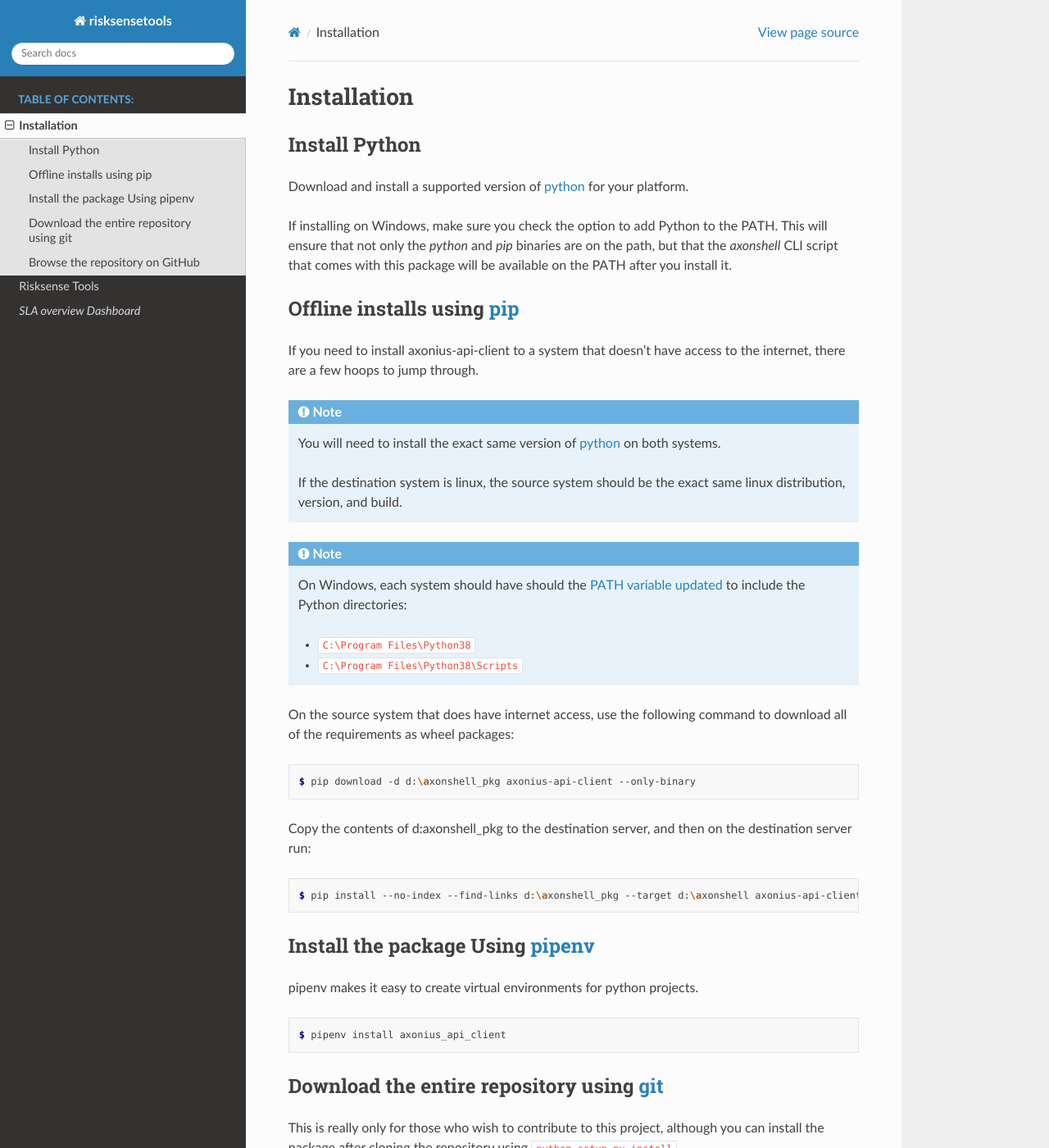
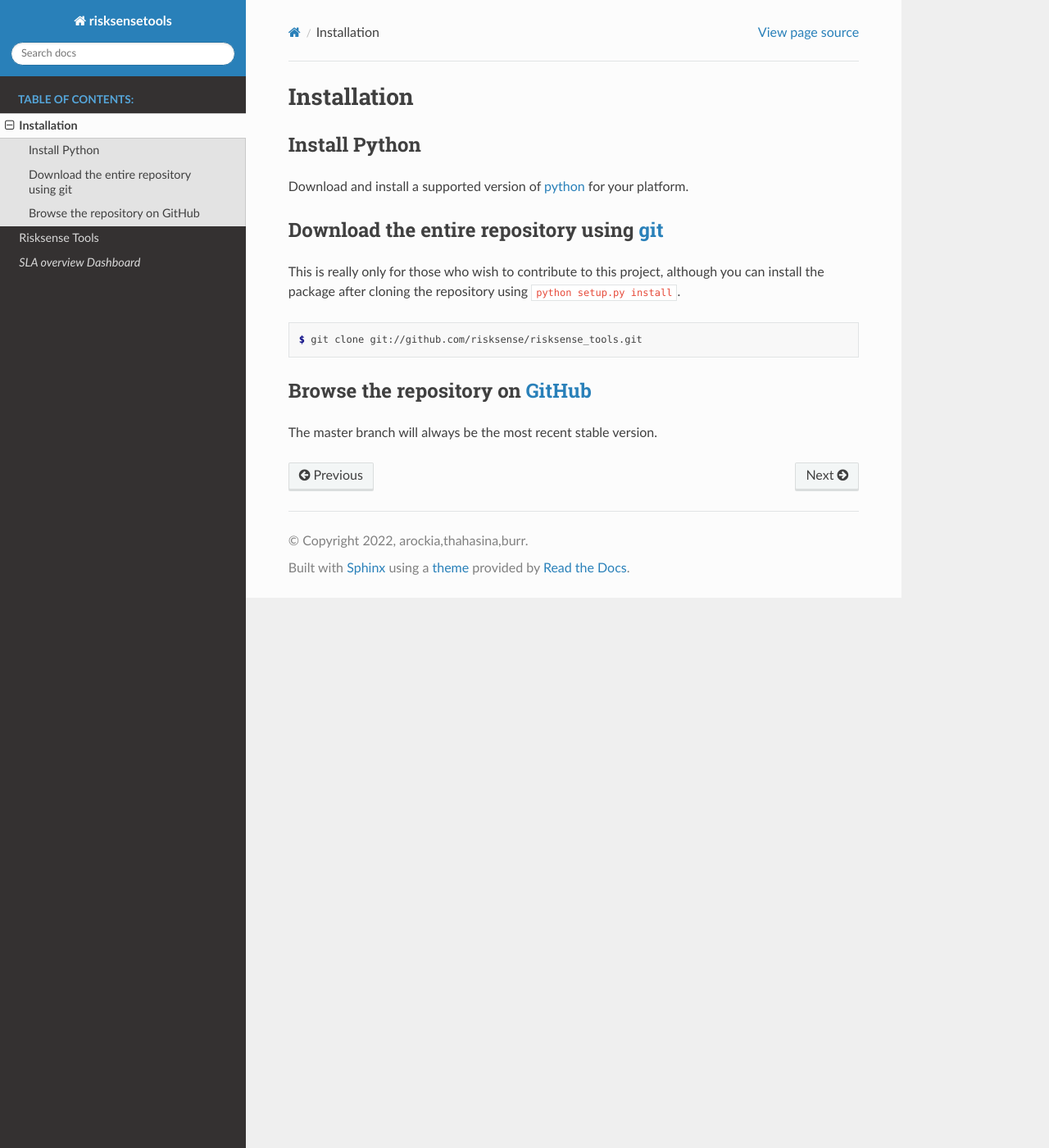
Before and after one commit to thahasinab/risksense_toolsnew, a Sphinx documentation site: the page built from docs/source/pages/install.rst, in a window 1280 px wide and 1400 px high. Shown: the whole window at 82% size. Built offline with Sphinx 7.4.7 and the Read the Docs theme 2.0.0, drawn with Linux system fonts in a browser that asks for light colours; some of the changed text lies outside the part shown.

Commit message:
update install.rst

```diff
--- a/docs/source/pages/install.rst
+++ b/docs/source/pages/install.rst
@@ -10,54 +10,6 @@
 
 Download and install a :ref:`supported version<supported_versions>` of `python`_ for your platform.
 
-If installing on Windows, make sure you check the option to add Python to the PATH.
-This will ensure that not only the `python` and `pip` binaries are on the path,
-but that the `axonshell` CLI script that comes with this package will be available on
-the PATH after you install it.
-
-
-Offline installs using `pip`_
-============================================================
-
-If you need to install axonius-api-client to a system that doesn't have
-access to the internet, there are a few hoops to jump through.
-
-.. note::
-    You will need to install the exact same version of `python`_ on both systems.
-
-    If the destination system is linux, the source system should be the exact same linux
-    distribution, version, and build.
-
-.. note::
-    On Windows, each system should have should the
-    `PATH variable updated`_ to include the Python directories:
-
-    * ``C:\Program Files\Python38``
-    * ``C:\Program Files\Python38\Scripts``
-
-On the source system that does have internet access, use the following command to download
-all of the requirements as wheel packages:
-
-.. code-block:: console
-
-   $ pip download -d d:\axonshell_pkg axonius-api-client --only-binary
-
-Copy the contents of d:\axonshell_pkg to the destination server, and then on the
-destination server run:
-
-.. code-block:: console
-
-   $ pip install --no-index --find-links d:\axonshell_pkg --target d:\axonshell axonius-api-client
-
-Install the package Using `pipenv`_
-============================================================
-
-pipenv makes it easy to create virtual environments for python projects.
-
-.. code-block:: console
-
-  $ pipenv install axonius_api_client
-
 Download the entire repository using `git`_
 ============================================================
 
@@ -66,7 +18,7 @@
 
 .. code-block:: console
 
-  $ git clone git://github.com/Axonius/axonius_api_client.git
+  $ git clone git://github.com/risksense/risksense_tools.git
 
 
 Browse the repository on `GitHub`_
```
Also changed, not shown: other parts of docs/source/pages/install.rst (+1 -2 lines).
